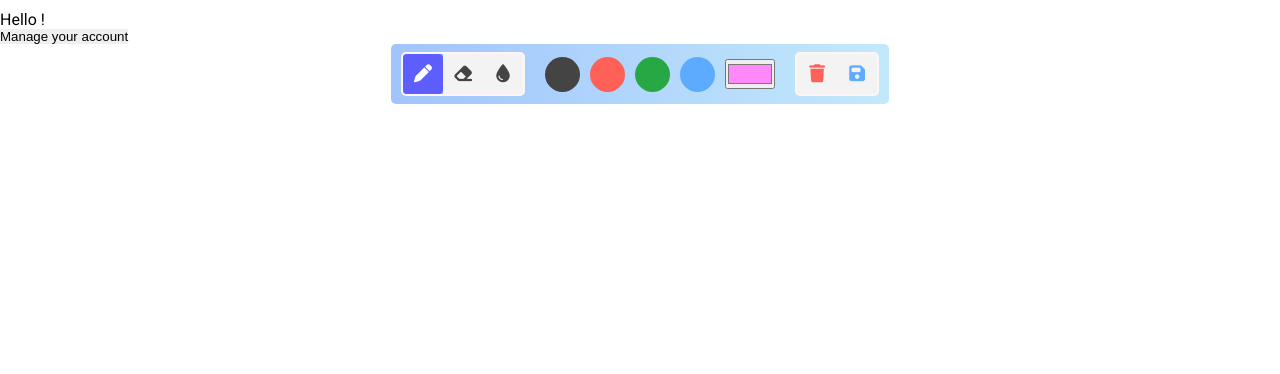
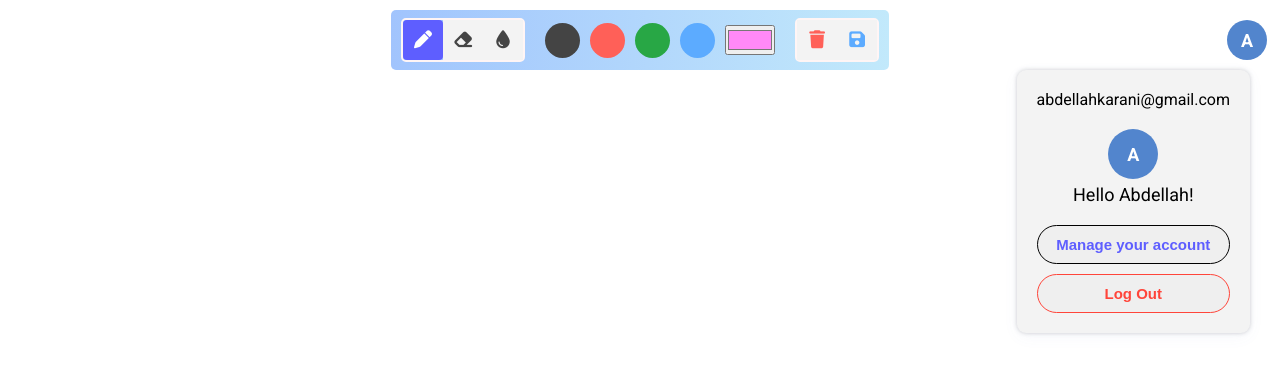
Before and after one commit to KaraniAbdellah/draw_app, a plain HTML site: page index.html in a window 1280 px wide. Drawn offline with Linux system fonts and the light colour scheme.

Commit message:
finic profile

```diff
--- a/dirs/app/app.js
+++ b/dirs/app/app.js
@@ -118,5 +118,29 @@ save_as_img.addEventListener("click", function () {
 //             <button>Manage your account</button>
 //         </div>
 
-let email = document.querySelector(".email");
-let img_profile = document.querySelector(".img-profile");
+let char_name = document.querySelector(".profile-icon span");
+let profile = document.querySelector(".profile");
+let profile_icon = document.querySelector(".profile-icon");
+let email = document.querySelector(".profile .email");
+let img_profile = document.querySelector(".profile  .img-profile");
+let user_msg = document.querySelector(".profile .msg");
+
+
+// get info
+document.addEventListener("DOMContentLoaded", function() {
+    const MyInfo = JSON.parse(localStorage.getItem("PersonlInfo"));
+    email.textContent = MyInfo.user_email;
+    user_msg.textContent = MyInfo.user_name;
+    img_profile.textContent = MyInfo.user_email.charAt(0).toUpperCase();
+    char_name.textContent = MyInfo.user_email.charAt(0).toUpperCase();
+});
+
+profile_icon.addEventListener("click", function() {
+    profile.classList.add("block");
+    profile.classList.remove("hidden");
+});
+
+profile.addEventListener("mouseleave", function() {
+    profile.classList.remove("block");
+    profile.classList.add("hidden");
+});
--- a/dirs/sass/layout/app/app.scss
+++ b/dirs/sass/layout/app/app.scss
@@ -12,29 +12,80 @@
     display: flex; justify-content: center;
     flex-direction: column;
     height: 100vh;
+    position: relative;
 }
-// <div class="profile">
-//             <p class="email"></p>
-//             <div class="img-profile"></div>
-//             <p class="msg">Hello <span class="msg-user"></span>!</p>
-//             <button>Manage your account</button>
-//         </div>
 
-.profile {
-    .email {
-
-    }
-    .img-profile {
-
-    }
-    .msg {
-
-    }
-    button {
-
+.profile-icon {
+    position: absolute;
+    top: 20px;
+    right: 13px;
+    background-color: #5285cd;
+    width: 40px; height: 40px;
+    @include flex_center;
+    color: white;
+    font-size: 18px; font-weight: 600;
+    border-radius: 50%;
+    cursor: pointer;
+    &:hover {
+        outline: 4px solid #eee;
     }
 }
 
+.profile {
+    position: absolute;
+    top: 70px;
+    right: 30px;
+    text-align: center;
+    background-color: #f3f3f3;
+    padding: 20px;
+    border-radius: $border_radius + 4px;
+    box-shadow: rgba(67, 71, 85, 0.27) 0px 0px 0.25em, rgba(90, 125, 188, 0.05) 0px 0.25em 1em;
+    .email {
+        margin-bottom: 20px;
+    }
+    .img-profile {
+        margin: 20px 0;
+        background-color: #5285cd;
+        width: 50px; height: 50px;
+        @include flex_center;
+        color: white;
+        font-size: 18px; font-weight: 600;
+        border-radius: 50%;
+        margin: 5px auto;
+    }
+    .msg {
+        font-size: 18px;
+        margin-bottom: 20px;
+    }
+    button {
+        border-radius: $border_radius + 15px;
+        border: 1px solid black;
+        font-weight: 600;
+        font-size: 15px;
+        padding: 10px;
+        width: 100%;
+    }
+    button.manage {
+        color: $main_color;
+        &:hover {
+            background-color: #9393932e;
+        }
+    }
+    button.log_out {
+        margin-top: 10px;
+        border: 1px solid #ff453a;
+        a {
+            color: #ff453a;
+        }
+        &:hover {
+            background-color: rgba(255, 69, 58, 0.2);
+        }
+    }
+
+}
+
+header {
+    @include flex_center;
     .operations {
         background: linear-gradient(to right, #A1C4FD, #C2E9FB);
         height: 10%;
@@ -108,6 +159,7 @@
             .save_as_img i {color: $save;}
         }
     }
+}
 
 .content_draw {
     height: calc(100vh - 80px);
--- a/index.html
+++ b/index.html
@@ -18,12 +18,15 @@
 <body>
 
     <div class="page_content">
-        <div class="profile">
-            <p class="email"></p>
-            <div class="img-profile"></div>
-            <p class="msg">Hello <span class="msg-user"></span>!</p>
-            <button>Manage your account</button>
+        <div class="profile-icon"><span class="char_name">A</span></div>
+        <div class="profile ">
+            <p class="email">abdellahkarani@gmail.com</p>
+            <div class="img-profile">A</div>
+            <p class="msg">Hello <span class="msg-user">Abdellah</span>!</p>
+            <button class="manage">Manage your account</button>
+            <button class="log_out"><a href="dirs/login/login.html">Log Out</a><span></span></button>
         </div>
+        <header>
             <aside class="operations">
                 <div class="options">
                     <button class="pen clicked">
@@ -55,6 +58,7 @@
                     </button>
                 </div>
             </aside>
+        </header>
         <div class="content_draw">
             <canvas id="myCanvas"></canvas>
         </div>
```
Also changed, not shown: dirs/sass/layout/app/app.css, 1 other file. Lines whose indentation alone changed are shown as unchanged.
